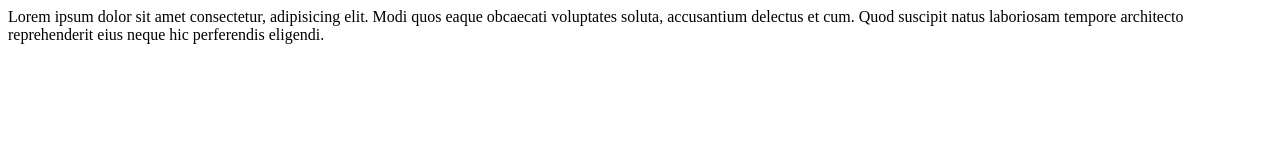
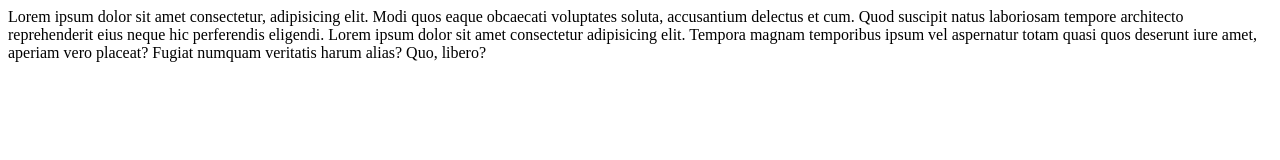
Before and after one commit to HafitzDR/trial, a plain HTML site: page index.html in a window 1280 px wide. Drawn offline with Linux system fonts and the light colour scheme.

Commit message:
uji coba gerad

```diff
--- a/index.html
+++ b/index.html
@@ -7,5 +7,6 @@
 </head>
 <body>
     Lorem ipsum dolor sit amet consectetur, adipisicing elit. Modi quos eaque obcaecati voluptates soluta, accusantium delectus et cum. Quod suscipit natus laboriosam tempore architecto reprehenderit eius neque hic perferendis eligendi.
+    Lorem ipsum dolor sit amet consectetur adipisicing elit. Tempora magnam temporibus ipsum vel aspernatur totam quasi quos deserunt iure amet, aperiam vero placeat? Fugiat numquam veritatis harum alias? Quo, libero?
 </body>
 </html>
```
